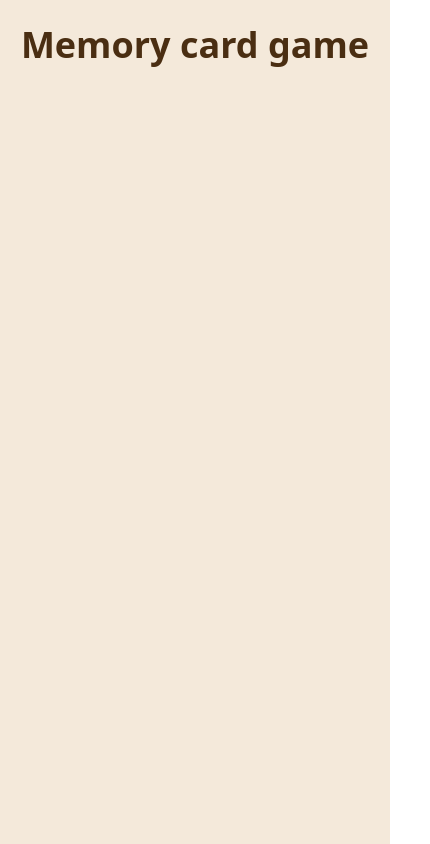
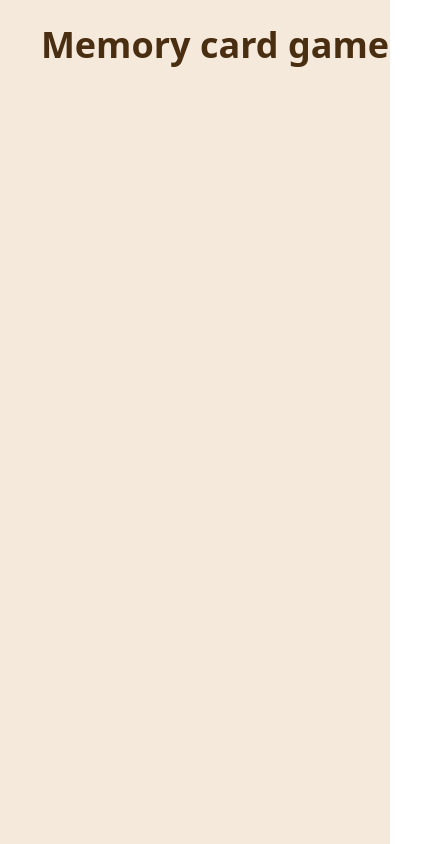
Before and after one commit to joeypizzas/memory-card, a React (Vite) app: page / in a window 390 px wide. Shown: the whole page, 430 px wide, since content can reach past the window. Built offline with nearby package versions, Linux system fonts and the light colour scheme.

Commit message:
Added media query for small screens

```diff
--- a/src/components/Header/Header.css
+++ b/src/components/Header/Header.css
@@ -9,3 +9,9 @@
   font-size: 2.25rem;
   font-weight: 700;
 }
+
+@media (max-width: 768px) {
+  .header {
+    width: 100%;
+  }
+}
```
